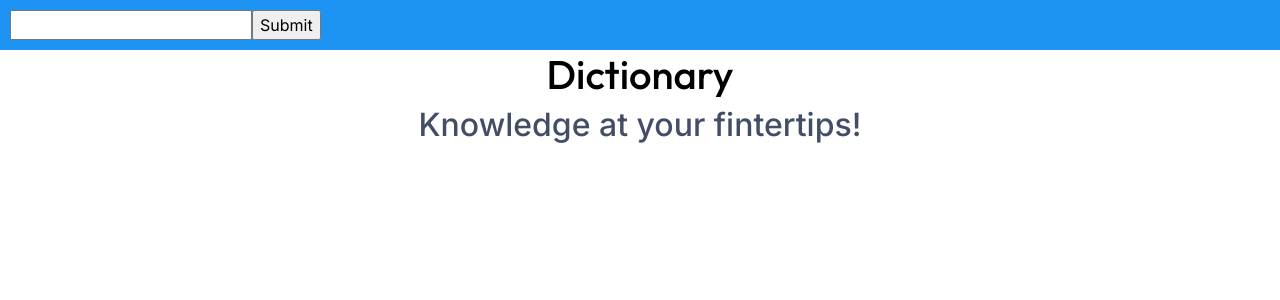
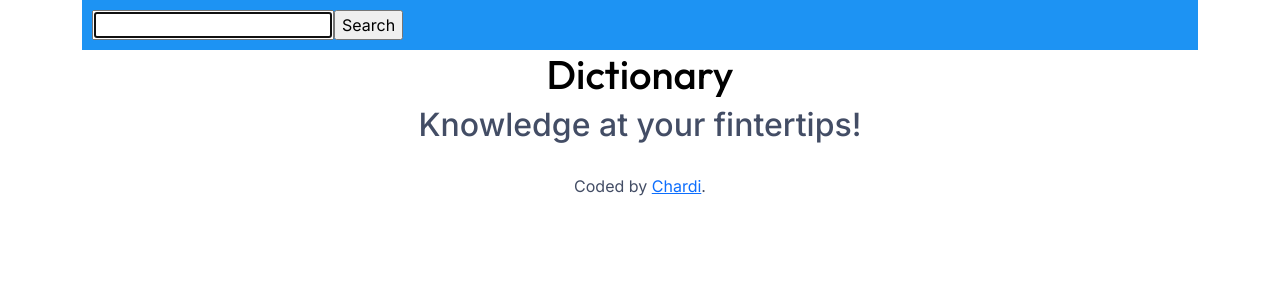
Before and after one commit to chardi90/dictionary, a React (Create React App) app: page / in a window 1280 px wide. Shown: the top 300 px of the page. Built offline with nearby package versions, Linux system fonts and the light colour scheme.

Commit message:
Added search function component
- added basic footer
- added a container around who app
- created search function component
- created handleSearch to create keyword and returned search bar for header

```diff
--- a/src/App.css
+++ b/src/App.css
@@ -2,3 +2,8 @@ header {
   background-color: var(--main-colour);
   padding: 10px;
 }
+
+footer {
+  text-align: center;
+  margin: 30px 0;
+}
--- a/src/App.js
+++ b/src/App.js
@@ -1,19 +1,21 @@
 import "./App.css";
+import SearchForm from "./SearchForm.js";
 
 export default function App() {
   return (
     <div className="App">
+      <div className="container">
         <header className="App-header">
-        <form className="search-form">
-          <input type="search"></input>
-          <input type="submit"></input>
-        </form>
+          <SearchForm />
         </header>
         <main>
           <h1 className="text-center">Dictionary</h1>
           <h2 className="text-center">Knowledge at your fintertips!</h2>
         </main>
-      <footer></footer>
+        <footer>
+          Coded by <a href="/">Chardi</a>.
+        </footer>
+      </div>
     </div>
   );
 }
--- /dev/null
+++ b/src/SearchForm.js
@@ -0,0 +1,27 @@
+import React, { useState } from "react";
+import "./SearchForm.css";
+
+export default function SearchForm() {
+  let [keyword, setKeyword] = useState("");
+
+  function search(event) {
+    event.preventDefault();
+    alert(`Searching for ${keyword}`);
+  }
+
+  function handleKeywordChange(event) {
+    setKeyword(event.target.value);
+  }
+
+  return (
+    <form className="search-form" onSubmit={search}>
+      <input
+        type="search"
+        onChange={handleKeywordChange}
+        value={keyword}
+        autoFocus={true}
+      />
+      <input type="submit" value="Search" />
+    </form>
+  );
+}
```
Also changed, not shown: src/SearchForm.css (added). Lines whose indentation alone changed are shown as unchanged.
